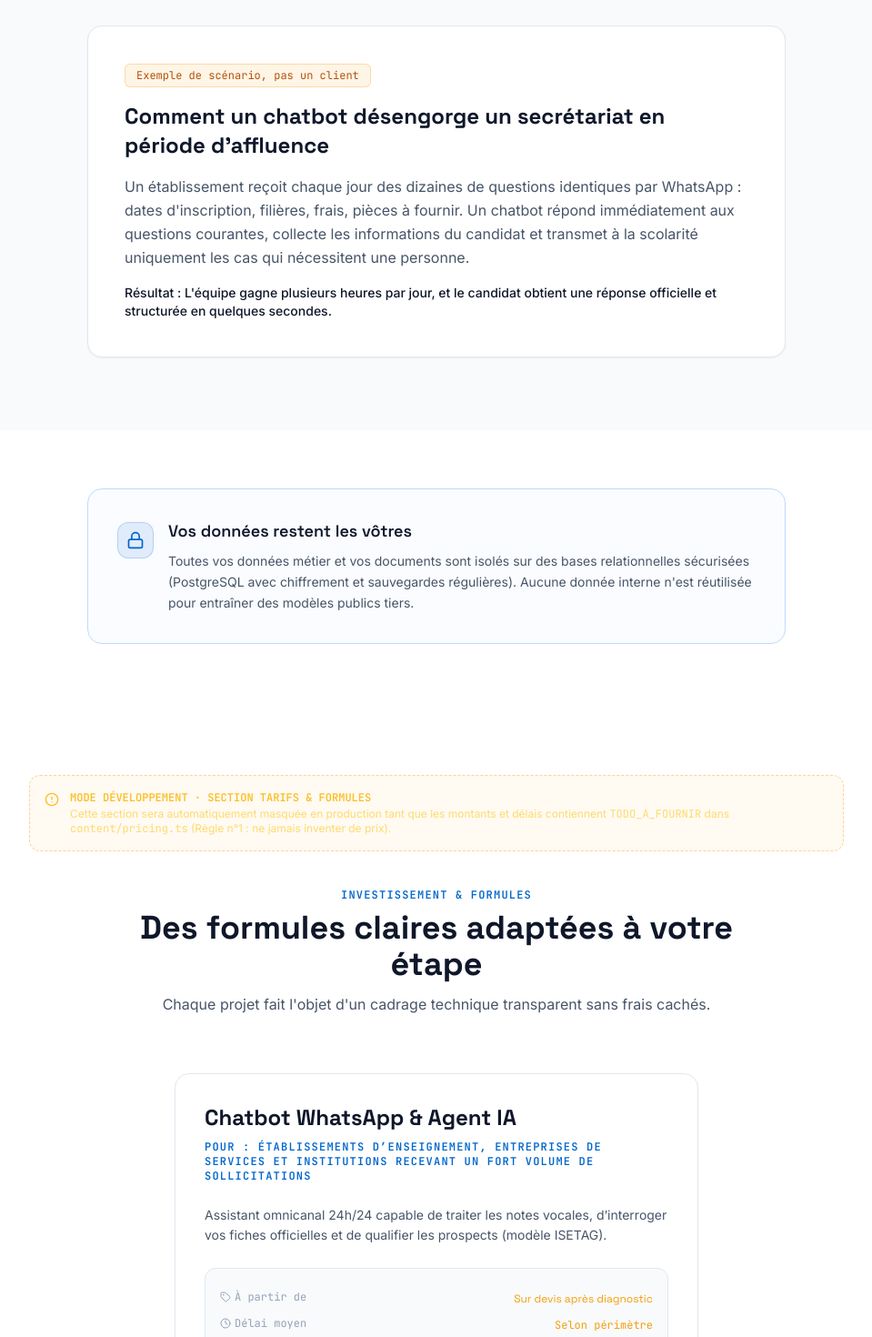
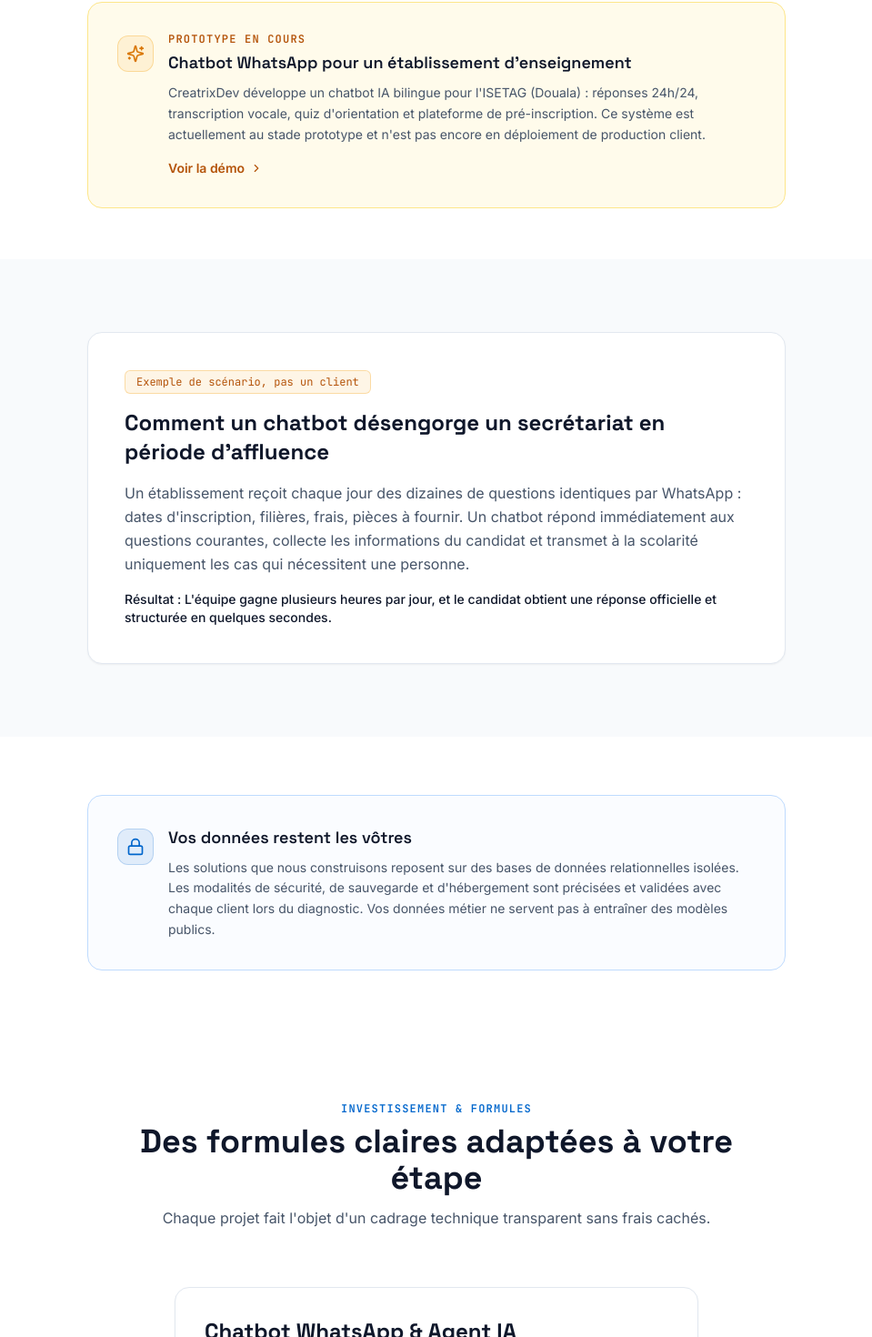
Before and after one commit to SIKALIJAMES/creatrixdev-website, a Next.js app: page /ia-automatisation in a window 1280 px wide. Shown: the part 3254-4724 px from the top of the page at 91% size, without its empty margins (160-1119 px from the left). Built offline with nearby package versions, Linux system fonts and the light colour scheme; no server answers.

Commit message:
Corriger statut ISETAG, tarifs et blog

```diff
--- a/content/posts/chatbot-whatsapp-bilingue-audio-douala.mdx
+++ b/content/posts/chatbot-whatsapp-bilingue-audio-douala.mdx
@@ -30,9 +30,9 @@ Un chatbot incapable de traiter les notes vocales WhatsApp ignore de facto la ma
 
 À Douala et dans les grandes métropoles d'Afrique centrale, la population étudiante et professionnelle jongle quotidiennement entre le français et l'anglais. Par exemple, dans un établissement d'enseignement supérieur accueillant des filières francophones (BTS, Licence) et anglophones (HND), un système unilingue exclut d'emblée une partie importante des prospects.
 
-## 3. La solution déployée avec ISETAG Chatbot V2
+## 3. L'approche testée avec le prototype ISETAG Chatbot V2
 
-Sur le projet de l'Institut Supérieur Évangélique des Technologies Appliquées et de Gestion ([ISETAG Chatbot V2](/portfolio/isetag-chatbot)), CreatrixDev a implémenté une architecture adaptée aux habitudes réelles :
+Dans le cadre du prototype développé pour l'Institut Supérieur Évangélique des Technologies Appliquées et de Gestion ([ISETAG Chatbot V2](/portfolio/isetag-chatbot)), CreatrixDev a conçu une architecture adaptée aux habitudes réelles :
 
 - **Transcription vocale instantanée** : Grâce au modèle Whisper Large Turbo hébergé sur des infrastructures à très faible latence, chaque note vocale est transcrite en texte en moins d'une seconde.
 - **Détection de langue automatique** : Le système identifie si l'interlocuteur s'exprime en français ou en anglais et adapte l'ensemble de ses réponses pour maintenir une conversation naturelle.
--- a/content/pricing.ts
+++ b/content/pricing.ts
@@ -3,8 +3,8 @@ export interface PricingPlan {
   name: string
   target: string
   description: string
-  priceFromFcfa: string | 'TODO_A_FOURNIR'
-  estimatedDuration: string | 'TODO_A_FOURNIR'
+  priceFromFcfa: string
+  estimatedDuration: string
   features: string[]
   recommended?: boolean
 }
@@ -16,8 +16,8 @@ export const pricingPlans: PricingPlan[] = [
     target: 'Entreprises souhaitant valoriser leur savoir-faire et capter des prospects qualifiés',
     description:
       'Conception d’un site web rapide, responsive et optimisé pour le référencement local et Google Maps.',
-    priceFromFcfa: 'TODO_A_FOURNIR',
-    estimatedDuration: 'TODO_A_FOURNIR',
+    priceFromFcfa: 'À partir de 200 000 FCFA',
+    estimatedDuration: 'Sur devis après diagnostic gratuit',
     features: [
       'Design sur mesure adapté à votre charte',
       'Optimisation mobile prioritaire (Mobile First)',
@@ -32,8 +32,8 @@ export const pricingPlans: PricingPlan[] = [
     target: 'Sociétés de transport, PME et structures gérant leurs opérations sur des fichiers Excel dispersés',
     description:
       'Application web collaborative pour centraliser la gestion de flotte, stocks, opérations et facturation (modèle SIGFOT).',
-    priceFromFcfa: 'TODO_A_FOURNIR',
-    estimatedDuration: 'TODO_A_FOURNIR',
+    priceFromFcfa: 'À partir de 200 000 FCFA',
+    estimatedDuration: 'Sur devis après diagnostic gratuit',
     recommended: true,
     features: [
       'Diagnostic approfondi de vos règles métier actuelles',
@@ -50,8 +50,8 @@ export const pricingPlans: PricingPlan[] = [
     target: 'Établissements d’enseignement, entreprises de services et institutions recevant un fort volume de sollicitations',
     description:
       'Assistant omnicanal 24h/24 capable de traiter les notes vocales, d’interroger vos fiches officielles et de qualifier les prospects (modèle ISETAG).',
-    priceFromFcfa: 'TODO_A_FOURNIR',
-    estimatedDuration: 'TODO_A_FOURNIR',
+    priceFromFcfa: 'À partir de 200 000 FCFA',
+    estimatedDuration: 'Sur devis après diagnostic gratuit',
     features: [
       'Connexion officielle WhatsApp Business Cloud API & Messenger',
       'Compréhension des notes vocales en français et en anglais (Whisper STT)',
@@ -67,7 +67,10 @@ export const pricingPlans: PricingPlan[] = [
  * Vérifie si le fichier de tarification contient au moins un champ non fourni.
  */
 export function hasPricingTodos(): boolean {
+  // On reconstruit la sentinelle pour éviter que le validateur check-content.mjs
+  // la détecte comme un vrai TODO dans ce fichier.
+  const sentinel = ['TODO', 'A', 'FOURNIR'].join('_')
   return pricingPlans.some(
-    (p) => p.priceFromFcfa === 'TODO_A_FOURNIR' || p.estimatedDuration === 'TODO_A_FOURNIR'
+    (p) => p.priceFromFcfa === sentinel || p.estimatedDuration === sentinel
   )
 }
--- a/src/app/ia-automatisation/page.tsx
+++ b/src/app/ia-automatisation/page.tsx
@@ -325,11 +325,31 @@ export default function IaAutomatisationPage() {
                 >
                   Lire l&apos;étude de cas SIGFOT <ArrowRight size={16} />
                 </Link>
+              </div>
+            </div>
+          </div>
+        </section>
+
+        {/* ═══ PROTOTYPE EN COURS : ISETAG ═══ */}
+        <section className="py-14 bg-bg-primary" aria-label="Prototype en cours">
+          <div className="container mx-auto px-4 md:px-8">
+            <div className="max-w-3xl mx-auto p-6 md:p-8 rounded-2xl bg-amber-50 border border-amber-200 flex items-start gap-4">
+              <div className="w-10 h-10 rounded-xl bg-amber-500/10 border border-amber-500/30 text-amber-600 flex items-center justify-center shrink-0 mt-1">
+                <Sparkles size={20} />
+              </div>
+              <div>
+                <p className="font-mono-label text-amber-700 text-xs uppercase tracking-wider mb-1">Prototype en cours</p>
+                <h3 className="font-display font-semibold text-lg text-text-primary mb-2">
+                  Chatbot WhatsApp pour un établissement d&apos;enseignement
+                </h3>
+                <p className="text-text-muted text-sm leading-relaxed mb-3">
+                  CreatrixDev développe un chatbot IA bilingue pour l&apos;ISETAG (Douala) : réponses 24h/24, transcription vocale, quiz d&apos;orientation et plateforme de pré-inscription. Ce système est actuellement au stade prototype et n&apos;est pas encore en déploiement de production client.
+                </p>
                 <Link
                   href="/portfolio/isetag-chatbot"
-                  className="inline-flex items-center gap-2 px-6 py-3 rounded-xl bg-white/5 border border-white/15 hover:border-white/30 text-white font-display text-sm font-semibold transition-all"
+                  className="inline-flex items-center gap-1.5 text-sm font-semibold text-amber-700 hover:text-amber-900 transition-colors"
                 >
-                  Découvrir ISETAG Chatbot (IA WhatsApp) <ChevronRight size={16} />
+                  Voir la démo <ChevronRight size={14} />
                 </Link>
               </div>
             </div>
@@ -368,7 +388,7 @@ export default function IaAutomatisationPage() {
                   Vos données restent les vôtres
                 </h3>
                 <p className="text-text-muted text-sm leading-relaxed">
-                  Toutes vos données métier et vos documents sont isolés sur des bases relationnelles sécurisées (PostgreSQL avec chiffrement et sauvegardes régulières). Aucune donnée interne n&apos;est réutilisée pour entraîner des modèles publics tiers.
+                  Les solutions que nous construisons reposent sur des bases de données relationnelles isolées. Les modalités de sécurité, de sauvegarde et d&apos;hébergement sont précisées et validées avec chaque client lors du diagnostic. Vos données métier ne servent pas à entraîner des modèles publics.
                 </p>
               </div>
             </div>
--- a/src/app/portfolio/[slug]/page.tsx
+++ b/src/app/portfolio/[slug]/page.tsx
@@ -12,7 +12,7 @@ import {
   Calendar,
   MessageCircle,
 } from 'lucide-react'
-import { getAllRealProjects, getProjectBySlug } from '@/lib/projects'
+import { getAllProjects, getProjectBySlug } from '@/lib/projects'
 import { getWhatsAppUrl } from '@/../content/site'
 import TestimonialBlock from '@/components/TestimonialBlock'
 import SectionDivider from '@/components/SectionDivider'
@@ -23,8 +23,7 @@ interface PageProps {
 }
 
 export async function generateStaticParams() {
-  const projects = getAllRealProjects()
-  return projects.map((p) => ({
+  return getAllProjects().map((p) => ({
     slug: p.slug,
   }))
 }
@@ -105,10 +104,17 @@ export default async function ProjectCaseStudyPage({ params }: PageProps) {
       <section className="container mx-auto px-4 md:px-8 mb-16">
         <div className="max-w-4xl">
           <div className="flex flex-wrap items-center gap-2.5 mb-5">
-            <span className="inline-flex items-center gap-1.5 px-3 py-1 rounded-full text-xs font-semibold bg-emerald-500/10 border border-emerald-500/30 text-emerald-400">
-              <span className="w-2 h-2 rounded-full bg-emerald-400 animate-pulse" />
-              Projet réel en production
-            </span>
+            {project.statut === 'reel' ? (
+              <span className="inline-flex items-center gap-1.5 px-3 py-1 rounded-full text-xs font-semibold bg-emerald-500/10 border border-emerald-500/30 text-emerald-400">
+                <span className="w-2 h-2 rounded-full bg-emerald-400 animate-pulse" />
+                Projet réel
+              </span>
+            ) : (
+              <span className="inline-flex items-center gap-1.5 px-3 py-1 rounded-full text-xs font-semibold bg-amber-500/10 border border-amber-500/30 text-amber-500">
+                <span className="w-2 h-2 rounded-full bg-amber-400" />
+                Prototype
+              </span>
+            )}
             <span className="inline-flex items-center gap-1.5 px-3 py-1 rounded-full text-xs font-medium bg-blue-brand/10 border border-blue-brand/30 text-blue-electric">
               <Building2 size={12} /> {project.secteur}
             </span>
@@ -122,7 +128,7 @@ export default async function ProjectCaseStudyPage({ params }: PageProps) {
           </h1>
 
           <p className="font-mono-label text-blue-brand text-sm md:text-base mb-6">
-            Client officiel : <span className="font-bold text-text-primary">{project.client}</span>
+            {project.secteur} &mdash; <span className="font-bold text-text-primary">{project.client}</span>
           </p>
 
           <p className="text-text-muted text-lg md:text-xl leading-relaxed mb-8">
@@ -136,7 +142,7 @@ export default async function ProjectCaseStudyPage({ params }: PageProps) {
             <CTAButton href={getWhatsAppUrl(whatsappMessage)} variant="outline" external>
               <MessageCircle size={16} /> Discuter de ce cas sur WhatsApp
             </CTAButton>
-            {project.urlProduction && (
+            {project.urlProduction && project.statut === 'reel' && (
               <a
                 href={project.urlProduction}
                 target="_blank"
@@ -144,6 +150,16 @@ export default async function ProjectCaseStudyPage({ params }: PageProps) {
                 className="inline-flex items-center gap-1.5 text-xs text-text-muted hover:text-blue-electric transition-colors underline underline-offset-4"
               >
                 Voir en production <ExternalLink size={12} />
+              </a>
+            )}
+            {project.urlProduction && project.statut === 'concept' && (
+              <a
+                href={project.urlProduction}
+                target="_blank"
+                rel="noopener noreferrer"
+                className="inline-flex items-center gap-1.5 text-xs text-text-muted hover:text-blue-electric transition-colors underline underline-offset-4"
+              >
+                Voir la démo <ExternalLink size={12} />
               </a>
             )}
           </div>
@@ -222,7 +238,7 @@ export default async function ProjectCaseStudyPage({ params }: PageProps) {
                   02 · La Réponse CreatrixDev
                 </span>
                 <h2 className="font-display font-bold text-2xl md:text-3xl text-text-primary mb-4">
-                  La solution déployée
+                  {project.statut === 'reel' ? 'La solution déployée' : 'La solution conçue'}
                 </h2>
                 <p className="text-text-muted text-base md:text-lg leading-relaxed">
                   {project.solution}
@@ -256,7 +272,7 @@ export default async function ProjectCaseStudyPage({ params }: PageProps) {
                         <div className="flex-1 mx-3 bg-white/10 rounded px-2.5 py-0.5 text-white/50 text-[11px] font-mono truncate">
                           {project.slug === 'sigfot'
                             ? 'sigfot.sstcameroun.com · Production'
-                            : 'isetagchatbot-production.up.railway.app · Supervision'}
+                            : 'Prototype · Démo'}
                         </div>
                       </div>
 
@@ -299,9 +315,15 @@ export default async function ProjectCaseStudyPage({ params }: PageProps) {
                 </div>
                 <div>
                   <span className="text-text-muted text-xs block mb-0.5">Déploiement</span>
-                  <span className="inline-flex items-center gap-1.5 text-emerald-500 font-semibold">
-                    <CheckCircle2 size={14} /> Production active
-                  </span>
+                  {project.statut === 'reel' ? (
+                    <span className="inline-flex items-center gap-1.5 text-emerald-500 font-semibold">
+                      <CheckCircle2 size={14} /> Projet réel
+                    </span>
+                  ) : (
+                    <span className="inline-flex items-center gap-1.5 text-amber-500 font-semibold">
+                      <CheckCircle2 size={14} /> Prototype
+                    </span>
+                  )}
                 </div>
               </div>
 
```
Also changed, not shown: content/projects/isetag-chatbot.mdx (+5 -14 lines), src/lib/projects.ts (+14 -1 lines), 1 other file (tests, documents, lock files or other folders).
